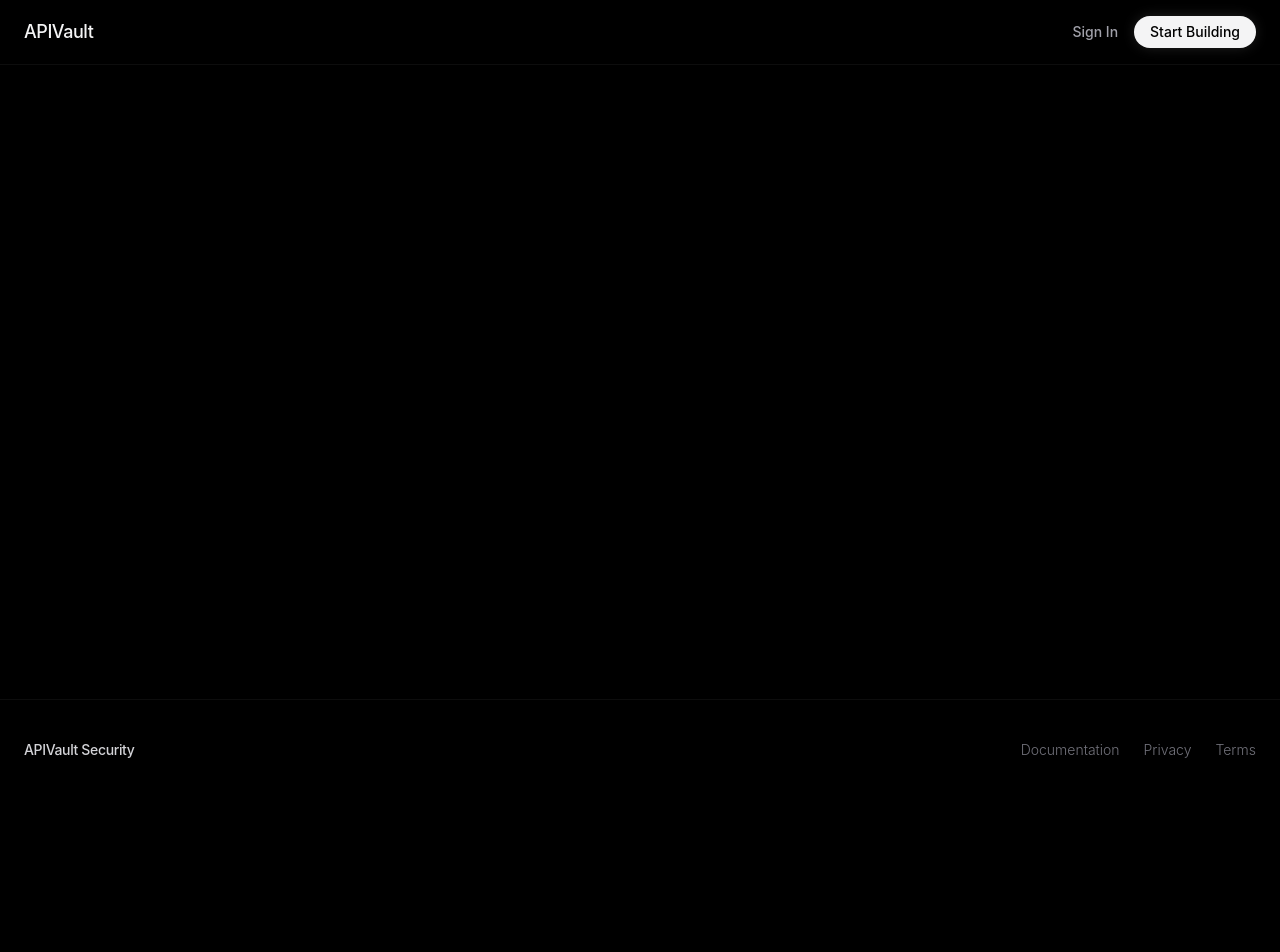
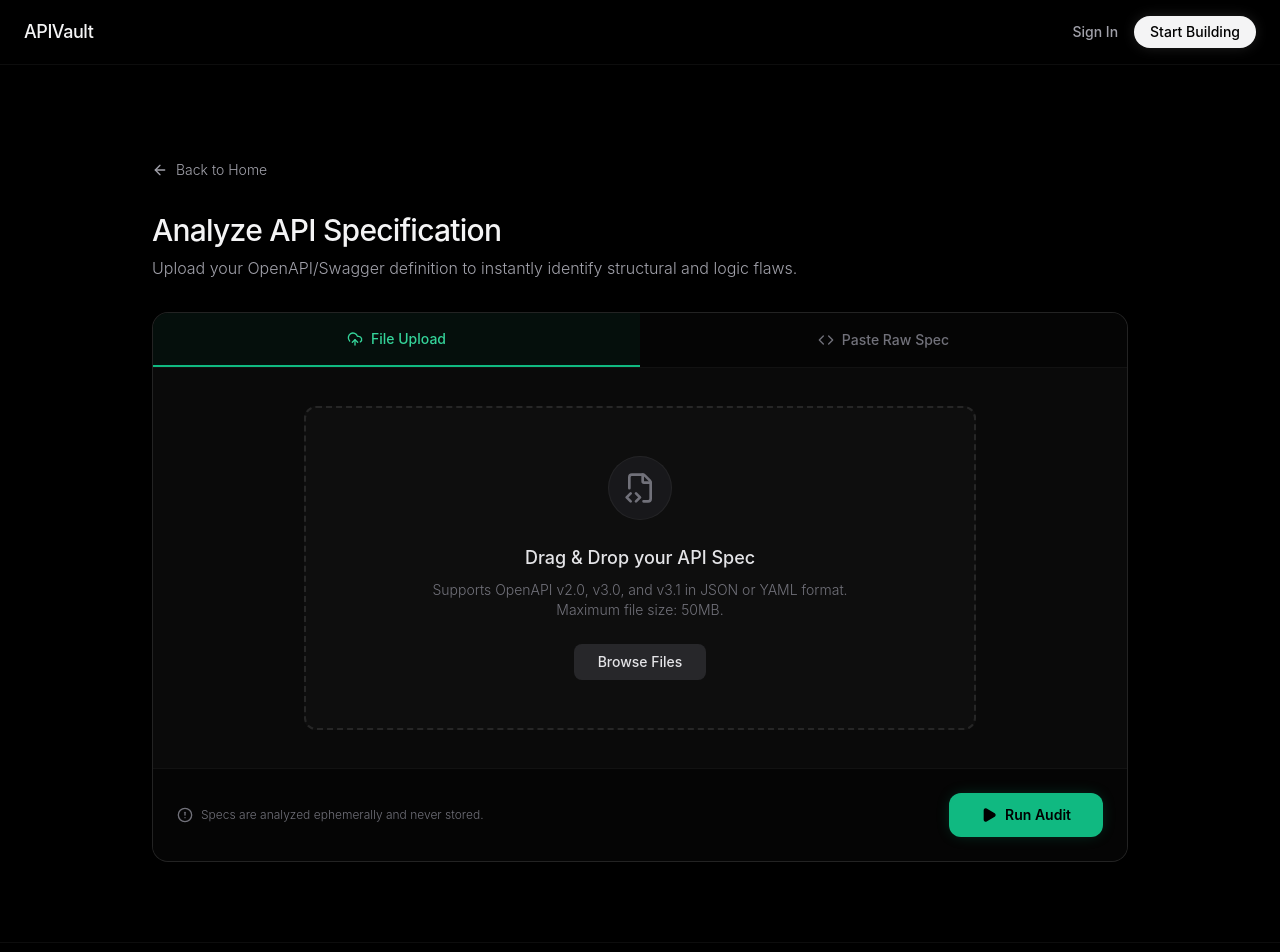
Before and after one commit to pritamrangari27/APIVault-LandingPage, a React (Vite) app in the folder landing-page/: page /analyze in a window 1280 px wide. Shown: the top 952 px of the page. Before the commit the page ends 800 px from the top, so only its background shows below. Built offline with nearby package versions, Linux system fonts and the light colour scheme.

Commit message:
Add Analyze API Spec page and route

```diff
--- a/landing-page/src/App.tsx
+++ b/landing-page/src/App.tsx
@@ -10,6 +10,7 @@ import Terms from './pages/Terms';
 import OwaspFeature from './pages/OwaspFeature';
 import StaticEngineFeature from './pages/StaticEngineFeature';
 import AiFeature from './pages/AiFeature';
+import AnalyzePage from './pages/AnalyzePage';
 
 function App() {
   const [isMobileMenuOpen, setIsMobileMenuOpen] = useState(false);
@@ -69,6 +70,7 @@ function App() {
           <Route path="/feature/owasp" element={<OwaspFeature />} />
           <Route path="/feature/static-engine" element={<StaticEngineFeature />} />
           <Route path="/feature/ai-judgment" element={<AiFeature />} />
+          <Route path="/analyze" element={<AnalyzePage />} />
         </Routes>
       </main>
 
--- /dev/null
+++ b/landing-page/src/pages/AnalyzePage.tsx
@@ -0,0 +1,102 @@
+import { useState } from 'react';
+import { ArrowLeft, UploadCloud, Code, FileCode2, Play, AlertCircle } from 'lucide-react';
+import { Link } from 'react-router-dom';
+import { motion } from 'framer-motion';
+
+export default function AnalyzePage() {
+  const [activeTab, setActiveTab] = useState<'upload' | 'paste'>('upload');
+  const [isScanning, setIsScanning] = useState(false);
+
+  return (
+    <div className="pt-24 pb-20 px-6 max-w-5xl mx-auto flex-grow flex flex-col">
+      <motion.div
+        initial={{ opacity: 0, y: 20 }}
+        animate={{ opacity: 1, y: 0 }}
+        className="flex-grow flex flex-col"
+      >
+        <Link to="/" className="inline-flex items-center gap-2 text-sm text-zinc-400 hover:text-zinc-100 transition-colors mb-8">
+          <ArrowLeft className="w-4 h-4" /> Back to Home
+        </Link>
+
+        <div className="mb-8">
+          <h1 className="text-3xl font-medium tracking-tight mb-2">Analyze API Specification</h1>
+          <p className="text-zinc-400 font-light">Upload your OpenAPI/Swagger definition to instantly identify structural and logic flaws.</p>
+        </div>
+
+        <div className="flex-grow flex flex-col bg-[#0A0A0A] border border-white/10 rounded-2xl overflow-hidden shadow-2xl">
+          {/* Tabs */}
+          <div className="flex border-b border-white/5 bg-[#050505]">
+            <button
+              onClick={() => setActiveTab('upload')}
+              className={`flex-1 flex items-center justify-center gap-2 py-4 text-sm font-medium transition-colors ${activeTab === 'upload' ? 'text-emerald-400 border-b-2 border-emerald-500 bg-emerald-500/5' : 'text-zinc-500 hover:text-zinc-300'}`}
+            >
+              <UploadCloud className="w-4 h-4" /> File Upload
+            </button>
+            <button
+              onClick={() => setActiveTab('paste')}
+              className={`flex-1 flex items-center justify-center gap-2 py-4 text-sm font-medium transition-colors ${activeTab === 'paste' ? 'text-emerald-400 border-b-2 border-emerald-500 bg-emerald-500/5' : 'text-zinc-500 hover:text-zinc-300'}`}
+            >
+              <Code className="w-4 h-4" /> Paste Raw Spec
+            </button>
+          </div>
+
+          {/* Content Area */}
+          <div className="flex-grow p-8 flex flex-col items-center justify-center min-h-[400px] relative">
+            {activeTab === 'upload' ? (
+              <div className="w-full max-w-2xl border-2 border-dashed border-white/10 hover:border-emerald-500/50 rounded-xl p-12 flex flex-col items-center justify-center text-center transition-colors bg-white/[0.02] cursor-pointer group">
+                <div className="w-16 h-16 rounded-full bg-zinc-900 border border-white/5 flex items-center justify-center mb-6 group-hover:bg-emerald-500/10 group-hover:border-emerald-500/20 transition-all">
+                  <FileCode2 className="w-8 h-8 text-zinc-500 group-hover:text-emerald-400 transition-colors" />
+                </div>
+                <h3 className="text-lg font-medium text-zinc-200 mb-2">Drag & Drop your API Spec</h3>
+                <p className="text-sm text-zinc-500 font-light max-w-md mb-6">
+                  Supports OpenAPI v2.0, v3.0, and v3.1 in JSON or YAML format. Maximum file size: 50MB.
+                </p>
+                <button className="bg-zinc-800 hover:bg-zinc-700 text-zinc-200 px-6 py-2 rounded-lg text-sm font-medium transition-colors">
+                  Browse Files
+                </button>
+              </div>
+            ) : (
+              <div className="w-full h-full flex flex-col rounded-xl overflow-hidden border border-white/10 bg-[#0C0C0C]">
+                <div className="bg-[#151515] border-b border-white/5 px-4 py-2 flex items-center justify-between">
+                  <div className="text-xs text-zinc-500 font-mono">openapi.yaml</div>
+                  <div className="flex gap-2">
+                    <span className="w-2.5 h-2.5 rounded-full bg-zinc-700"></span>
+                    <span className="w-2.5 h-2.5 rounded-full bg-zinc-700"></span>
+                    <span className="w-2.5 h-2.5 rounded-full bg-zinc-700"></span>
+                  </div>
+                </div>
+                <textarea
+                  className="flex-grow w-full bg-transparent resize-none p-4 text-sm font-mono text-zinc-300 focus:outline-none placeholder:text-zinc-700"
+                  placeholder="openapi: 3.0.0&#10;info:&#10;  title: Sample API&#10;  version: 1.0.0&#10;paths:&#10;  /users:&#10;    get:&#10;      summary: Returns a list of users..."
+                  spellCheck={false}
+                />
+              </div>
+            )}
+
+            {/* Overlay if scanning */}
+            {isScanning && (
+              <div className="absolute inset-0 bg-[#0A0A0A]/80 backdrop-blur-sm flex flex-col items-center justify-center z-10 rounded-b-2xl">
+                <div className="w-12 h-12 border-4 border-emerald-500/30 border-t-emerald-500 rounded-full animate-spin mb-4"></div>
+                <p className="text-zinc-200 font-medium animate-pulse">Running deterministic analysis...</p>
+              </div>
+            )}
+          </div>
+
+          {/* Action Bar */}
+          <div className="border-t border-white/5 bg-[#050505] p-6 flex flex-col sm:flex-row items-center justify-between gap-4">
+            <div className="flex items-center gap-2 text-xs text-zinc-500">
+              <AlertCircle className="w-4 h-4" />
+              Specs are analyzed ephemerally and never stored.
+            </div>
+            <button
+              onClick={() => setIsScanning(true)}
+              className="w-full sm:w-auto flex items-center justify-center gap-2 bg-emerald-500 hover:bg-emerald-400 text-oled px-8 py-3 rounded-xl text-sm font-semibold transition-all shadow-[0_0_15px_-3px_rgba(16,185,129,0.3)]"
+            >
+              <Play className="w-4 h-4" fill="currentColor" /> Run Audit
+            </button>
+          </div>
+        </div>
+      </motion.div>
+    </div>
+  );
+}
--- a/landing-page/src/pages/Landing.tsx
+++ b/landing-page/src/pages/Landing.tsx
@@ -40,10 +40,10 @@ export default function Landing() {
             transition={{ duration: 0.5, delay: 0.3 }}
             className="flex flex-col sm:flex-row items-center justify-center gap-4 w-full sm:w-auto"
           >
-            <button className="w-full sm:w-auto flex items-center justify-center gap-2 bg-emerald-500 hover:bg-emerald-400 text-oled px-6 py-3 rounded-xl text-sm font-semibold transition-all emerald-glow">
+            <Link to="/analyze" className="w-full sm:w-auto flex items-center justify-center gap-2 bg-emerald-500 hover:bg-emerald-400 text-oled px-6 py-3 rounded-xl text-sm font-semibold transition-all emerald-glow">
               Analyze API Spec
               <ArrowRight className="w-4 h-4" />
-            </button>
+            </Link>
             <Link
               to="/docs"
               className="w-full sm:w-auto flex items-center justify-center gap-2 bg-zinc-900 hover:bg-zinc-800 border border-white/10 text-zinc-100 px-6 py-3 rounded-xl text-sm font-medium transition-all"
```
